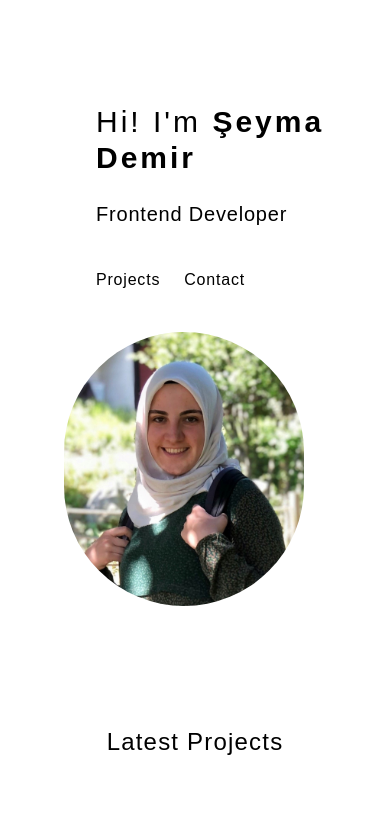
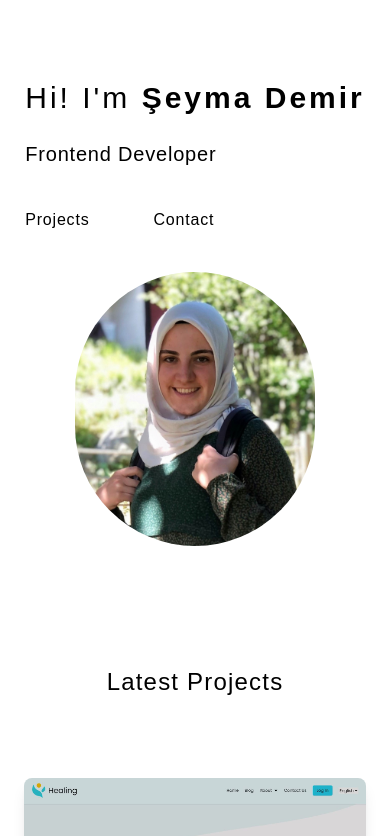
Before and after one commit to symys/seymademir, a React (Create React App) app: page / in a window 390 px wide. Shown: the top 836 px of the page. Built offline with nearby package versions, Linux system fonts and the light colour scheme.

Commit message:
fixed responsive design

```diff
--- a/src/Components/Contact.js
+++ b/src/Components/Contact.js
@@ -5,7 +5,7 @@ import behance from "../images/behance.png"
 
 function Contact() {
   return (
-    <div className="flex flex-col font-rubik text-lg self-center mt-40" id='contact'>
+    <div className="flex flex-col font-rubik text-lg self-center lg:mt-40 mt-20" id='contact'>
       <h1 className="font-rubik tracking-wider text-4xl flex self-center mt-28">Contact</h1>
       <div className="flex flex-row gap-10 mt-20 self-center">
         <div className="w-8"><a href="https://www.linkedin.com/in/seymademir/" target="_blank" rel="noreferrer"><img src={linkedin} alt="linkedin"/></a></div>
--- a/src/Components/HomePage.js
+++ b/src/Components/HomePage.js
@@ -4,22 +4,27 @@ import seymaImg from "../Seyma Demir_Turkey_2022.jpg";
 function HomePage() {
   return (
     <>
-      <div className="flex lg:flex-row flex-col font-rubik justify-around mt-16">
-        <div className="self-center tracking-wider lg:ml-0 ml-24">
+      <div className="flex lg:flex-row flex-col font-rubik justify-evenly lg:mt-20 mt-10">
+        <div className=" flex flex-col self-center justify-center tracking-wider lg:ml-0 ml-4 mr-4">
           <div className="lg:text-6xl text-3xl tracking-widest lg:mt-0 mt-10">
             Hi! I'm <strong>Şeyma Demir</strong>
           </div>
           <div className="lg:text-3xl text-xl mt-6">Frontend Developer</div>
-          <div className="flex flex-row gap-6 mt-10 self-center font-rubik lg:text-lg">
-          <a href="#latestprojects"><div>Projects</div></a>
-          <a href="#contact"> <div>Contact</div></a>
+          <div className="flex flex-row gap-16 mt-10 font-rubik lg:text-lg">
+            <a href="#latestprojects">
+              <div>Projects</div>
+            </a>
+            <a href="#contact">
+              {" "}
+              <div>Contact</div>
+            </a>
           </div>
         </div>
-        <div>
+        <div className="self-center flex">
           <img
             src={seymaImg}
             alt="personal_img"
-            className="lg:w-[30em] w-[15em] rounded-full lg:ml-0 ml-16 lg:mt-0 mt-10"
+            className="lg:w-[30em] w-[15em] rounded-full lg:ml-0 lg:ml-16 lg:mt-0 mt-10"
           />
         </div>
       </div>
```
